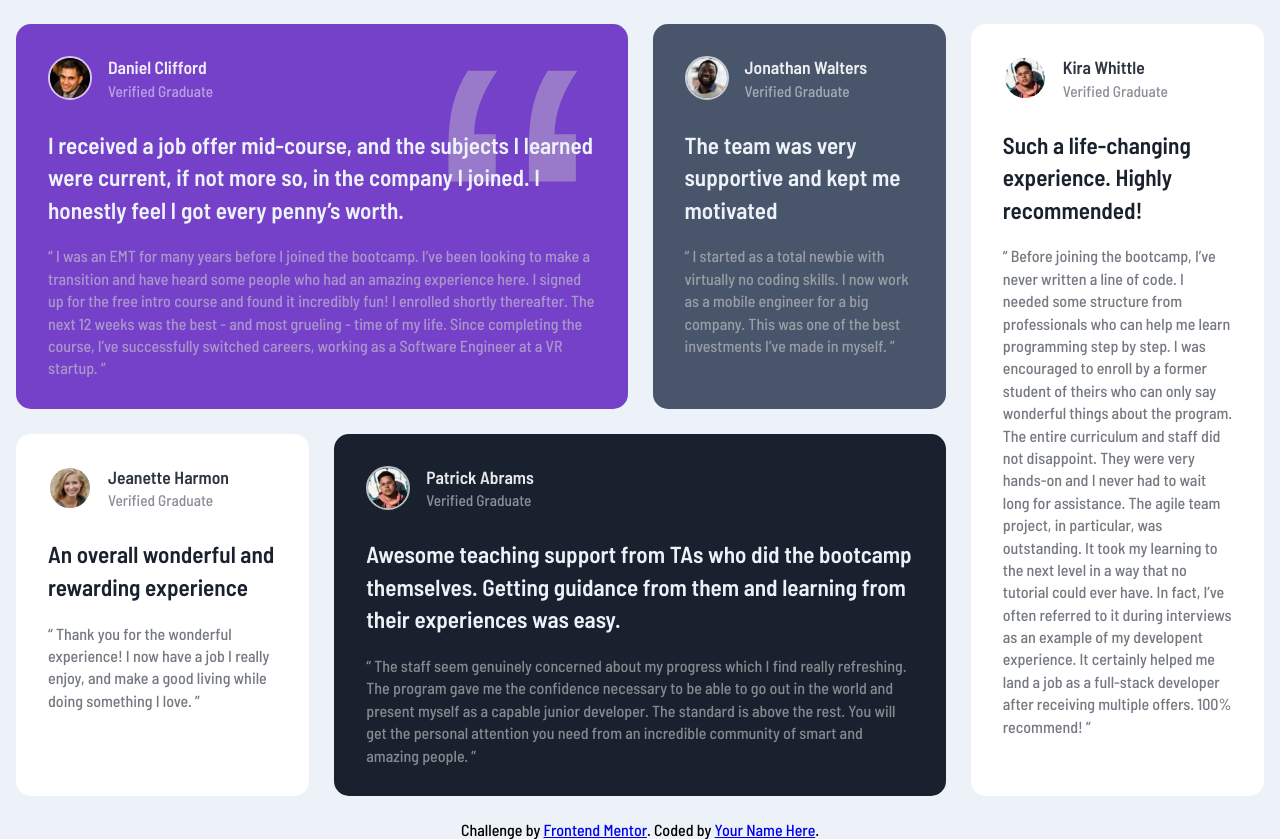
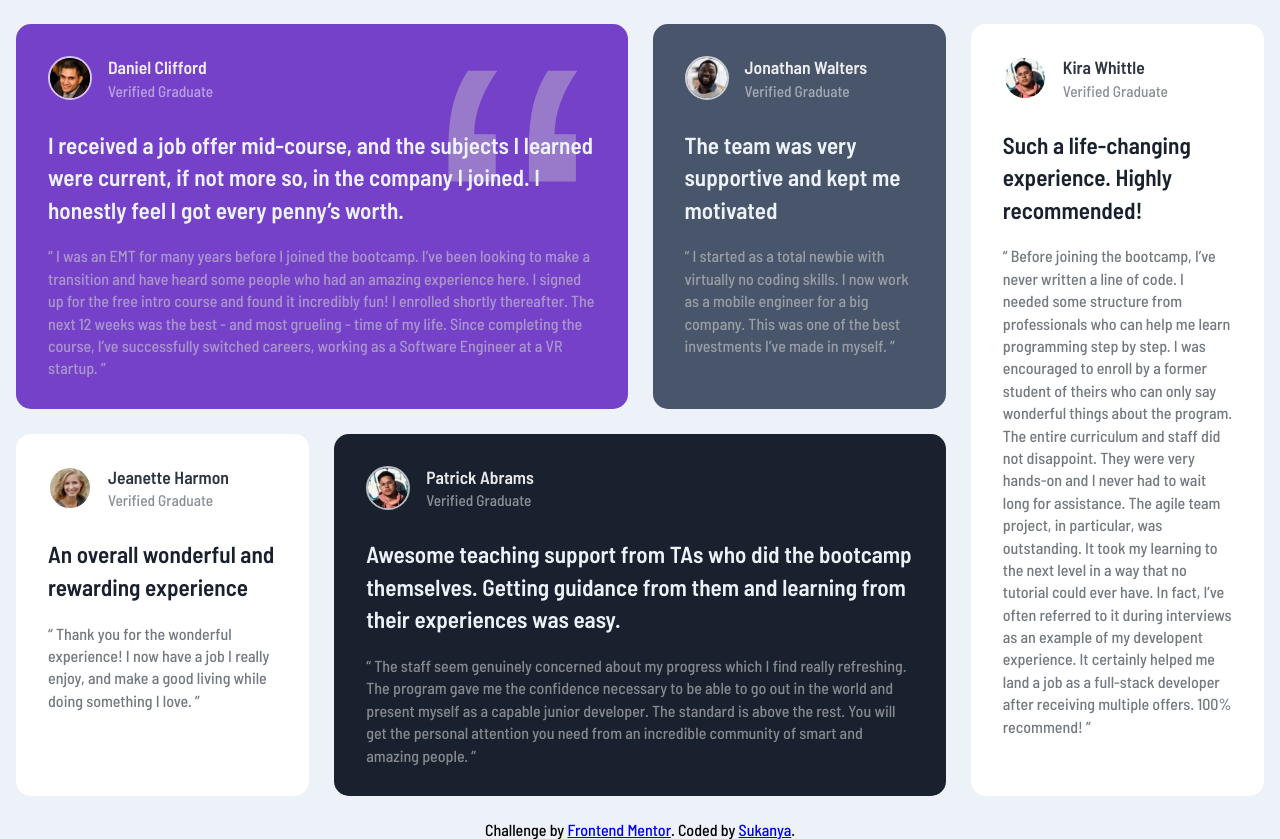
Before and after one commit to sukanyagurav/testimonials-grid-section-main, a plain HTML site: page index.html in a window 1280 px wide. Drawn offline with Linux system fonts and the light colour scheme.

Commit message:
updated index.html

```diff
--- a/index.html
+++ b/index.html
@@ -120,32 +120,9 @@
       </div>
     </div>
   </main>
-
-
-
-
-
-
-
-
-
-
-
-
-
-
-
-
-
-
-
-
-
-
-
-  <div class="attribution">
+  <footer>
     Challenge by <a href="https://www.frontendmentor.io?ref=challenge" target="_blank">Frontend Mentor</a>.
-    Coded by <a href="#">Your Name Here</a>.
-  </div>
+    Coded by <a href="#">Sukanya</a>.
+  </footer>
 </body>
 </html>
```
